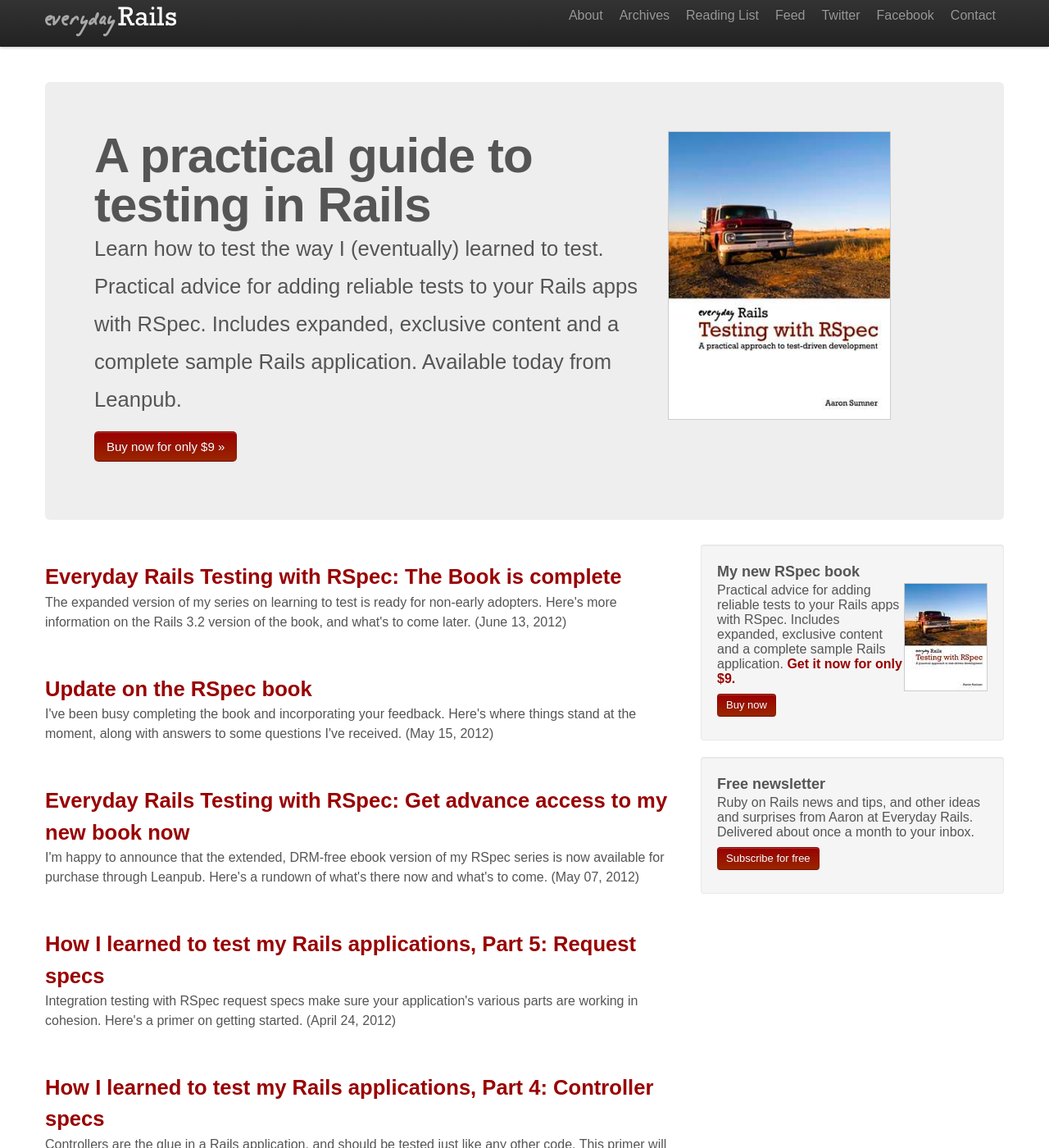
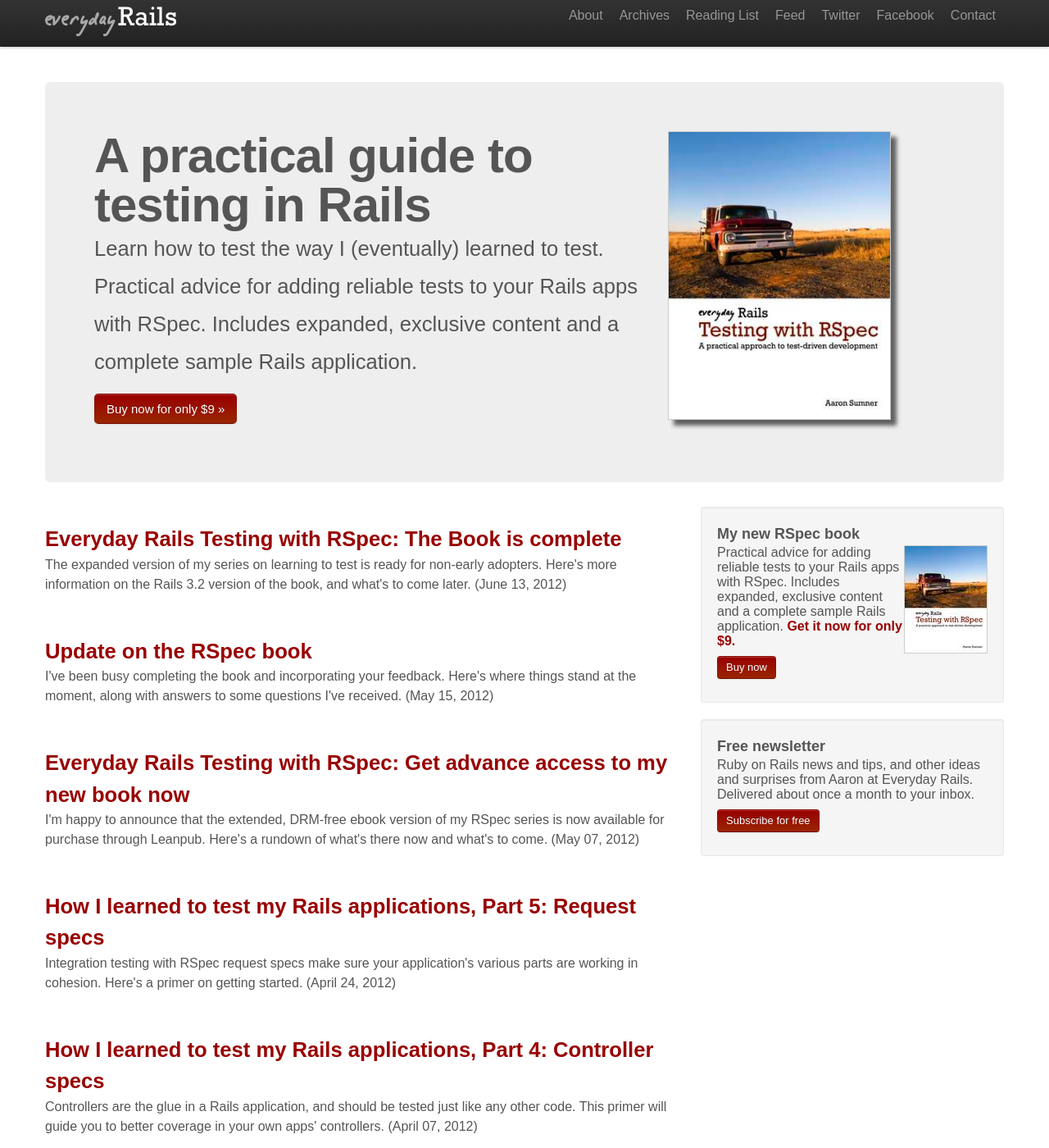
Before and after one commit to everydayrails/everyday-rails, a Jekyll site: the page built from index.html, in a window 1280 px wide and 1400 px high. Shown: the whole window at 82% size. Built offline with Jekyll 4.4.1, drawn with Linux system fonts in a browser that asks for light colours; some web fonts are replaced; Markdown is read by kramdown in place of the engine named in the settings.

Commit message:
tweak hero unit

```diff
--- a/_layouts/main.html
+++ b/_layouts/main.html
@@ -9,7 +9,7 @@
           Learn how to test the way I (eventually) learned to test.
           Practical advice for adding reliable tests to your Rails
           apps with RSpec. Includes expanded, exclusive content and a
-          complete sample Rails application. Available today from Leanpub.
+          complete sample Rails application.
         </p>
 
         <p>
--- a/css/site.css
+++ b/css/site.css
@@ -83,6 +83,9 @@
 
 .hero-unit img {
 	border: 1px solid #ccc;
+	-webkit-box-shadow: 7px 7px 5px rgba(50, 50, 50, 0.75);
+	-moz-box-shadow:    7px 7px 5px rgba(50, 50, 50, 0.75);
+	box-shadow:         7px 7px 5px rgba(50, 50, 50, 0.75);
 }
 
 .hero-unit p {
```
